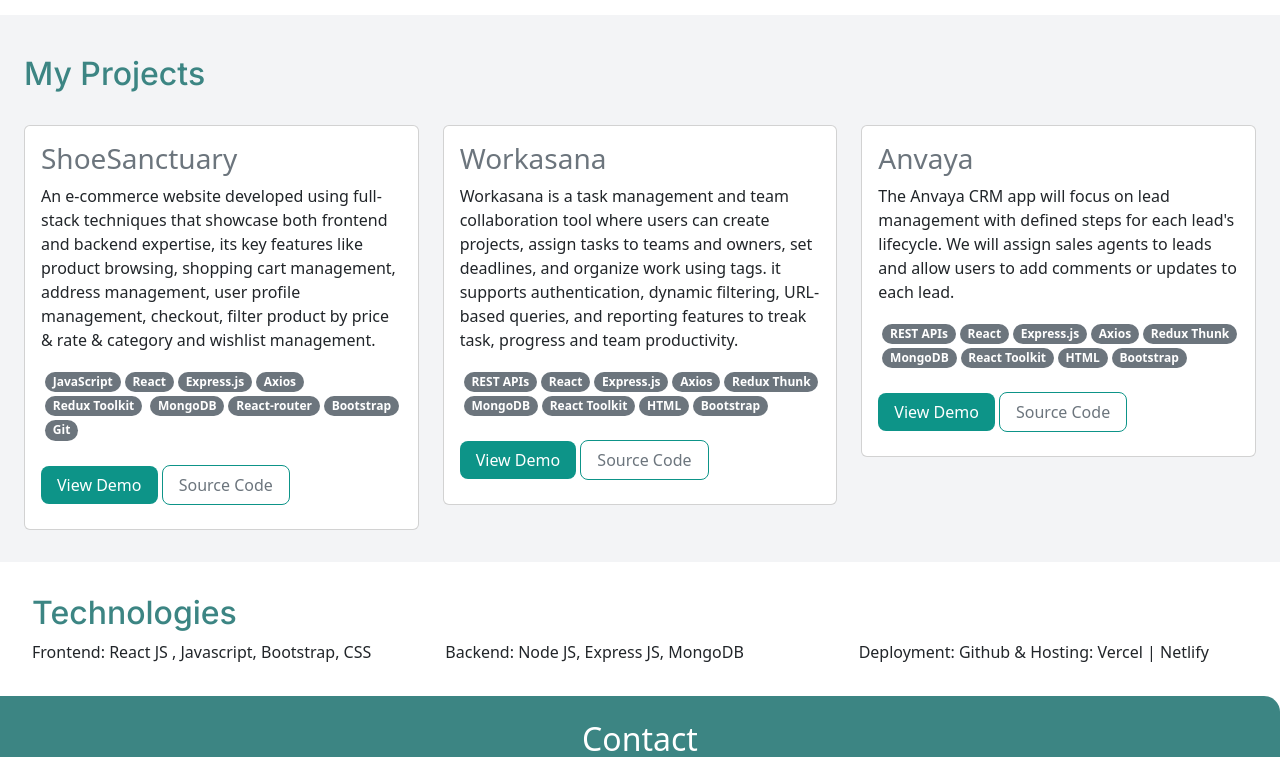
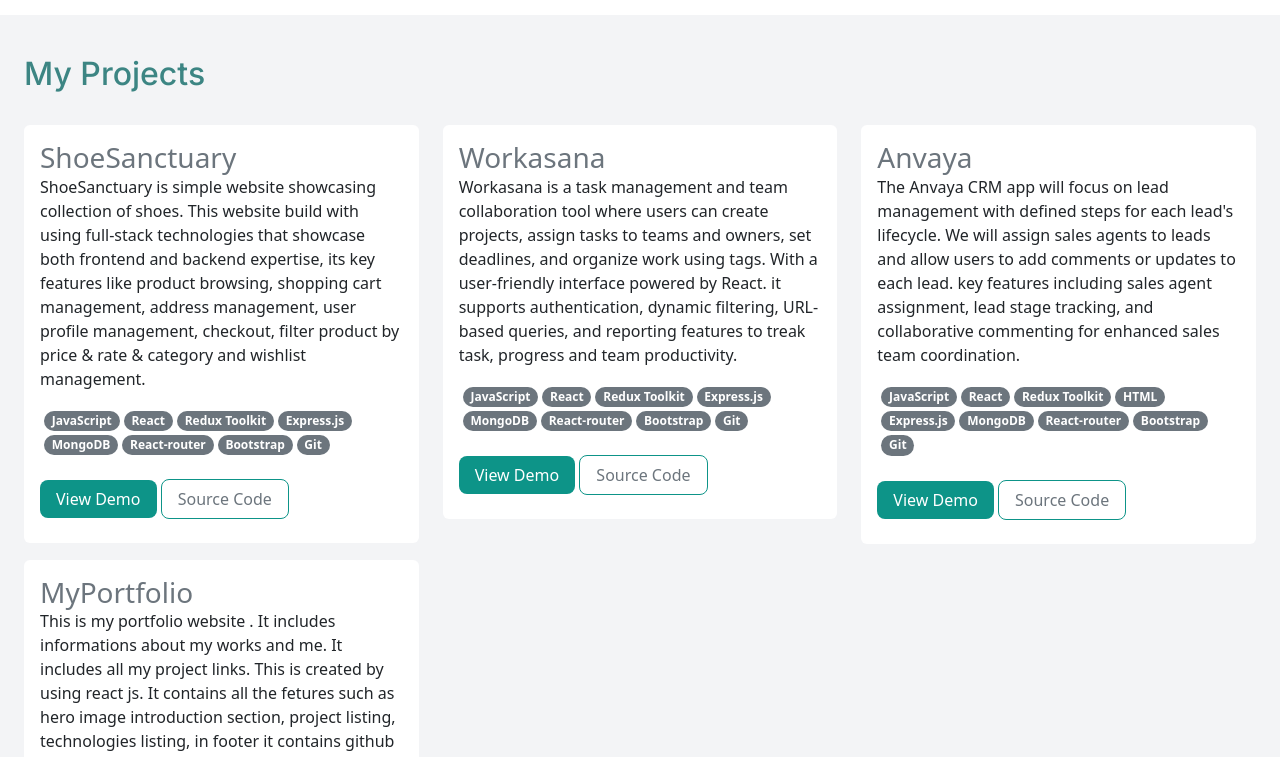
Before and after one commit to Rekhakumari28/rekha-portfolio, a React (Vite) app: page / in a window 1280 px wide. Shown: the part 493-1250 px from the top of the page. Built offline with nearby package versions, Linux system fonts and the light colour scheme.

Commit message:
change in UI

```diff
--- a/src/components/Projects.jsx
+++ b/src/components/Projects.jsx
@@ -1,168 +1,79 @@
 import { Link } from "react-router-dom";
 
-function Projects(){
-return(
+function Projects() {
+  const projects = [
+    {
+      id: 1,
+      name: "ShoeSanctuary",
+      description:
+        "ShoeSanctuary is simple website showcasing collection of shoes. This website build with using full-stack technologies that showcase both frontend and backend expertise, its key features like product browsing, shopping cart management, address management, user profile management, checkout, filter product by price & rate & category and wishlist management.",
+      stack: ["JavaScript", "React", "Redux Toolkit", "Express.js", "MongoDB", "React-router", "Bootstrap", "Git"],
+      demo_link:"https://shoe-santuary-rekhakumari.vercel.app/",
+      code_link:"https://github.com/Rekhakumari28/ShoeSantuary-frontend-rekhakumari"
+    },
+    {
+      id: 2,
+      name: "Workasana",
+      description:"Workasana is a task management and team collaboration tool where users can create projects, assign tasks to teams and owners, set deadlines, and organize work using tags. With a user-friendly interface powered by React.   it supports authentication, dynamic filtering, URL-based queries, and reporting features to treak task, progress and team productivity.",
+      stack:["JavaScript", "React", "Redux Toolkit", "Express.js", "MongoDB", "React-router", "Bootstrap", "Git"],
+        demo_link:"https://workasana-frontend-five.vercel.app/",
+      code_link:"https://github.com/Rekhakumari28/Workasana_frontend"
+    },
+     {
+      id: 3,
+      name: "Anvaya",
+      description:"The Anvaya CRM app will focus on lead management with defined steps for each lead's lifecycle. We will assign sales agents to leads and allow users to add comments or updates to each lead. key features including sales agent assignment, lead stage tracking, and collaborative commenting for enhanced sales team coordination.",
+      stack:["JavaScript", "React", "Redux Toolkit", "HTML", "Express.js", "MongoDB", "React-router", "Bootstrap", "Git"],
+      demo_link:"https://anvaya-frontend.vercel.app/",
+      code_link:"https://github.com/Rekhakumari28/Anvaya_frontend"
+    },
+     {
+      id: 4,
+      name: "MyPortfolio",
+      description:"This is my portfolio website . It includes informations about my works and me. It includes all my project links. This is created by using react js. It contains all the fetures such as hero image introduction section, project listing, technologies listing, in footer it contains github link, linkdin link, and resume link.",
+      stack:["Javascript", "React", "Bootstrap", "Git"],
+      demo_link:"https://rekha-portfolio-eifv.vercel.app/",
+      code_link:"https://github.com/Rekhakumari28/rekha-portfolio"
+    }
+  ];
+  console.log(projects.map(project=>project.name))
+  return (
     <section className="p-4 section ow" id="projects">
       <h2 className="text-green py-3">My Projects</h2>
       <div className="row">
-      <div className="col-md-4  my-2">
-        <div className="card  ">
-          <div className="card-body">
-          <h3 className="card-title text-secondary ">ShoeSanctuary</h3>
+
+        {projects.map(project=> <div className="col-md-4 my-2" key={project.id}>
+          <div className="rounded bg-white p-3"><h3 className="card-title text-secondary">{project.name}</h3>
             <p>
-              An e-commerce website developed using full-stack techniques
-              that showcase both frontend and backend expertise, its key
-              features like product browsing, shopping cart management,
-              address management, user profile management, checkout, filter
-              product by price & rate & category and wishlist management.
+               {project.description}
               </p>
               <p>
-              {" "}
-              <span className="badge rounded-pill text-bg-secondary ms-1">
-                JavaScript
-              </span>
-              <span className="badge rounded-pill text-bg-secondary ms-1">
-                React
-              </span>
-              <span className="badge rounded-pill text-bg-secondary ms-1">
-                Express.js
-              </span>
-              <span className="badge rounded-pill text-bg-secondary ms-1">
-                Axios
-              </span>
-              <span className="badge rounded-pill text-bg-secondary ms-1">
-                Redux Toolkit
-              </span>{" "}
-              <span className="badge rounded-pill text-bg-secondary ms-1">
-                MongoDB
-              </span>
-              <span className="badge rounded-pill text-bg-secondary ms-1">
-                React-router
-              </span>
-              <span className="badge rounded-pill text-bg-secondary ms-1">
-                Bootstrap
-              </span>
-              <span className="badge rounded-pill text-bg-secondary ms-1">
-                Git
-              </span>
+                {project.stack.map((skill, index)=> <span key={index} className="badge rounded-pill text-bg-secondary ms-1">
+                  {skill}
+                </span> )}
+
               </p>
               <p className="pt-3">
-              <Link to="https://shoe-santuary-rekhakumari.vercel.app/" className="link link-primary text-white" target="_blank">
+                <Link
+                  to={project.demo_link}
+                  className="link link-primary text-white"
+                  target="_blank"
+                >
                   View Demo
                 </Link>{" "}
-              <Link to="https://github.com/Rekhakumari28/ShoeSantuary-frontend-rekhakumari" target="_blank" className="link link-secondary">
+                <Link
+                  to={project.code_link}
+                  target="_blank"
+                  className="link link-secondary"
+                >
                   Source Code
                 </Link>
               </p>
           </div>
-        </div>
-      </div>
-      <div className="col-md-4  my-2">
-        <div className="card ">
-         <div className="card-body">
-         <h3 className="card-title text-secondary">Workasana</h3>
-            <p>
-              Workasana is a task management and team collaboration tool
-              where users can create projects, assign tasks to teams and
-              owners, set deadlines, and organize work using tags. it
-              supports authentication, dynamic filtering, URL-based queries,
-              and reporting features to treak task, progress and team
-              productivity.
-            </p>
-            <p>
+        </div> )}
 
-              <span className="badge rounded-pill text-bg-secondary ms-1">
-                REST APIs
-              </span>
-              <span className="badge rounded-pill text-bg-secondary ms-1">
-                React
-              </span>
-              <span className="badge rounded-pill text-bg-secondary ms-1">
-                Express.js
-              </span>
-              <span className="badge rounded-pill text-bg-secondary ms-1">
-                Axios
-              </span>
-              <span className="badge rounded-pill text-bg-secondary ms-1">
-                Redux Thunk
-              </span>{" "}
-              <span className="badge rounded-pill text-bg-secondary ms-1">
-                MongoDB
-              </span>
-              <span className="badge rounded-pill text-bg-secondary ms-1">
-                React Toolkit
-              </span>
-              <span className="badge rounded-pill text-bg-secondary ms-1">
-                HTML{" "}
-              </span>
-              <span className="badge rounded-pill text-bg-secondary ms-1">
-                Bootstrap{" "}
-              </span>
-            </p>
-            <p className="pt-3">
-              {" "}
-              <Link to="https://workasana-frontend-five.vercel.app/" className="link link-primary text-white" target="_blank">
-                View Demo
-              </Link>{" "}
-              <Link to="https://github.com/Rekhakumari28/Workasana_frontend" target="_blank" className="link link-secondary">
-                Source Code
-              </Link>
-            </p>
-          </div>
-        </div>
-      </div>
-      <div className="col-md-4  my-2">
-        <div className="card ">
-        <div className="card-body">
-          <h3 className="card-title text-secondary">Anvaya</h3>
-            <p>
-            The Anvaya CRM app will focus on lead management with defined steps for each lead's lifecycle.
-             We will assign sales agents to leads and allow users to add comments or updates to each lead.
-            </p>
-            <p>
-              {" "}
-              <span className="badge rounded-pill text-bg-secondary ms-1">
-                REST APIs
-              </span>
-              <span className="badge rounded-pill text-bg-secondary ms-1">
-                React
-              </span>
-              <span className="badge rounded-pill text-bg-secondary ms-1">
-                Express.js
-              </span>
-              <span className="badge rounded-pill text-bg-secondary ms-1">
-                Axios
-              </span>
-              <span className="badge rounded-pill text-bg-secondary ms-1">
-                Redux Thunk
-              </span>{" "}
-              <span className="badge rounded-pill text-bg-secondary ms-1">
-                MongoDB
-              </span>
-              <span className="badge rounded-pill text-bg-secondary ms-1">
-                React Toolkit
-              </span>
-              <span className="badge rounded-pill text-bg-secondary ms-1">
-                HTML{" "}
-              </span>
-              <span className="badge rounded-pill text-bg-secondary ms-1">
-                Bootstrap{" "}
-              </span>
-            </p>
-            <p className="pt-3">
-              {" "}
-              <Link to="https://anvaya-frontend.vercel.app/" className="link link-primary text-white" target="_blank">
-                View Demo
-              </Link>{" "}
-              <Link to="https://github.com/Rekhakumari28/Anvaya_frontend" target="_blank" className="link link-secondary">
-                Source Code
-              </Link>
-            </p>
-          </div>
-        </div>
-      </div>
       </div>
     </section>
-)
+  );
 }
 export default Projects;
--- a/src/components/Technologies.jsx
+++ b/src/components/Technologies.jsx
@@ -3,21 +3,20 @@ return(
   <div className="section ">
     <section  id="technologies">
     <h2 className="text-green">Technologies</h2>
-    <div className="row  ">
-      <div className="col-md-4 ">
+    <div className="row">
+      <div className="col-md-4 fs-5 fw-normal  py-3">
 
-       Frontend: React JS , Javascript, Bootstrap, CSS
+       React JS, Javascript, Bootstrap, CSS, HTML, Axios, Redux, Redux-Toolkit
 
       </div>
-      <div className="col-md-4">
+      <div className="col-md-4 fs-5 fw-normal   py-3 ">
 
-       Backend: Node JS, Express JS, MongoDB
+       Node JS, Express JS, MongoDB, Rest APIs, MERN Stack
 
       </div>
-      <div className="col-md-4">
+      <div className="col-md-4 fs-5 fw-normal   py-3 ">
 
-       Deployment: Github & Hosting: Vercel | Netlify
-
+       Github, Web Hosting, Vercel, Netlify, Python Basic
 
       </div>
     </div>
```
Also changed, not shown: src/undraw_web-development_0wdh.svg (added). Lines whose indentation alone changed are shown as unchanged.
